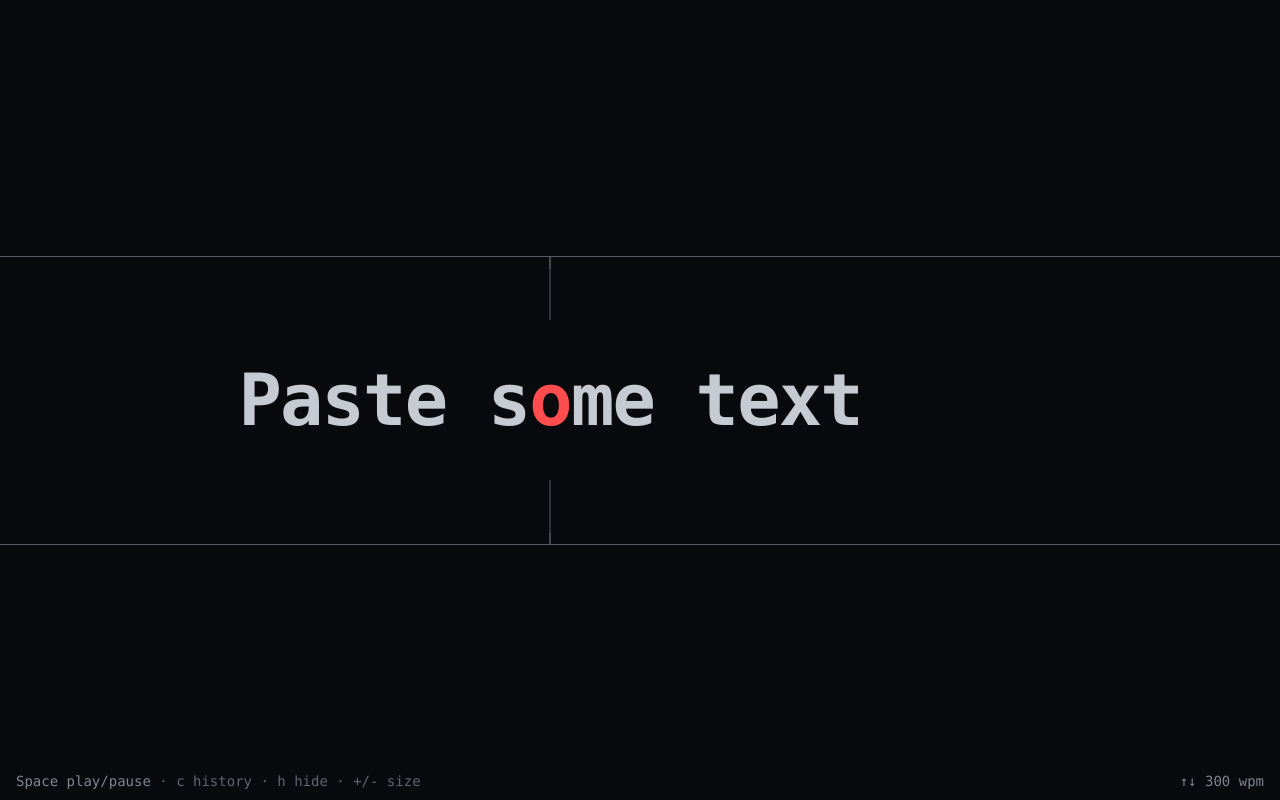
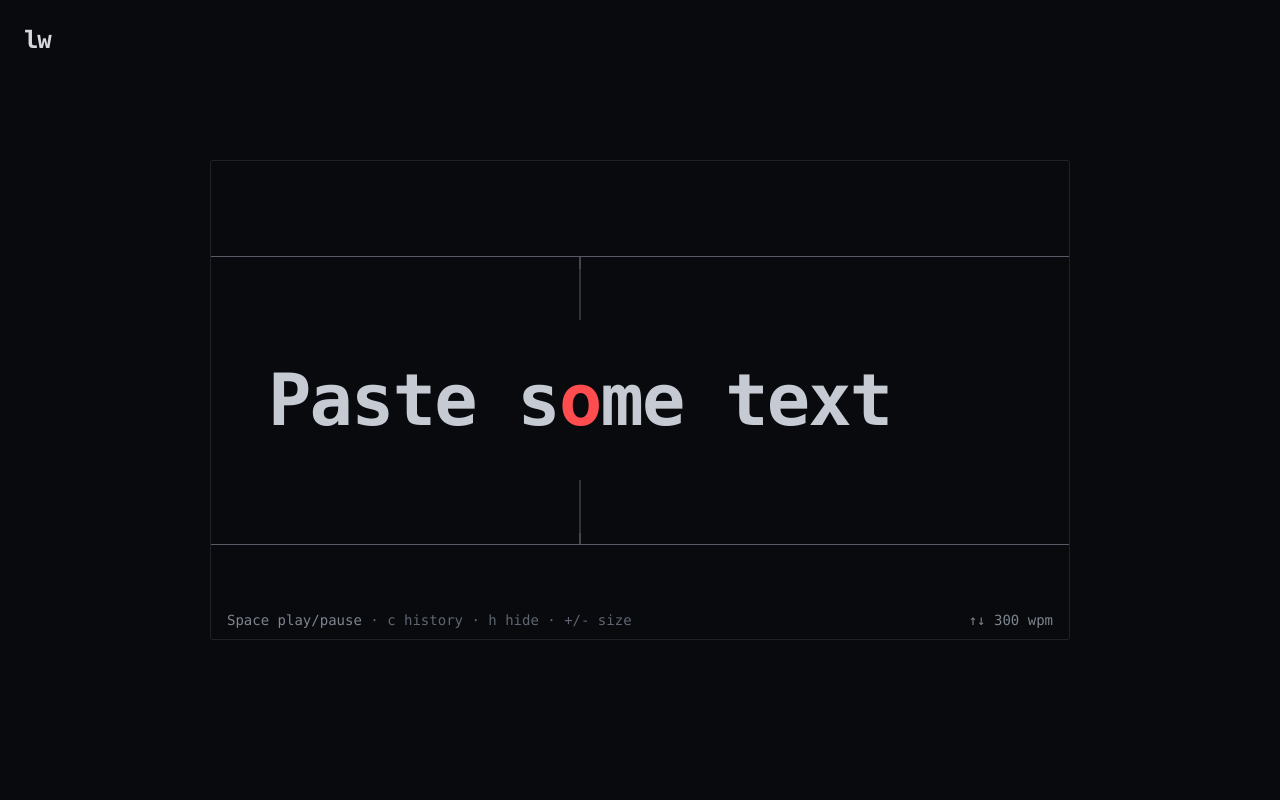
Before and after one commit to linuswolff/read-for-speed, a React (Vite) app: page / in a window 1280 px wide. Built offline with nearby package versions, Linux system fonts and the light colour scheme.

Commit message:
Centered box layout with lw backlink for web build

```diff
--- a/src/App.tsx
+++ b/src/App.tsx
@@ -411,13 +411,28 @@ export default function App() {
 
   return (
     <div
-      ref={rootRef}
-      tabIndex={0}
-      onKeyDown={handleKeyDown}
-      onPaste={handlePaste}
-      onMouseDown={() => rootRef.current?.focus()}
-      className="relative h-screen w-screen overflow-hidden bg-[#090A0D] text-[#D4D7DE] outline-none"
+      className="h-screen w-screen bg-[#090A0D] text-[#D4D7DE] flex items-center justify-center"
     >
+      {/* lw backlink — pinned top-left of viewport */}
+      <div className="absolute top-6 left-6">
+        <a
+          href="https://linuswolff.github.io/"
+          className="text-2xl font-bold tracking-tighter hover:opacity-70 transition-opacity"
+        >
+          lw
+        </a>
+      </div>
+
+      {/* Reader box */}
+      <div
+        ref={rootRef}
+        tabIndex={0}
+        onKeyDown={handleKeyDown}
+        onPaste={handlePaste}
+        onMouseDown={() => rootRef.current?.focus()}
+        className="relative overflow-hidden bg-[#090A0D] border border-[#1E2128] outline-none rounded-sm"
+        style={{ width: '860px', height: '480px' }}
+      >
       <div
         className="absolute inset-x-0 border-t border-[#565B65]"
         style={{ top: `calc(50% - ${GUIDE_OFFSET_REM}rem)` }}
@@ -520,6 +535,7 @@ export default function App() {
           </div>
         </div>
       ) : null}
+      </div>
     </div>
   );
 }
```
